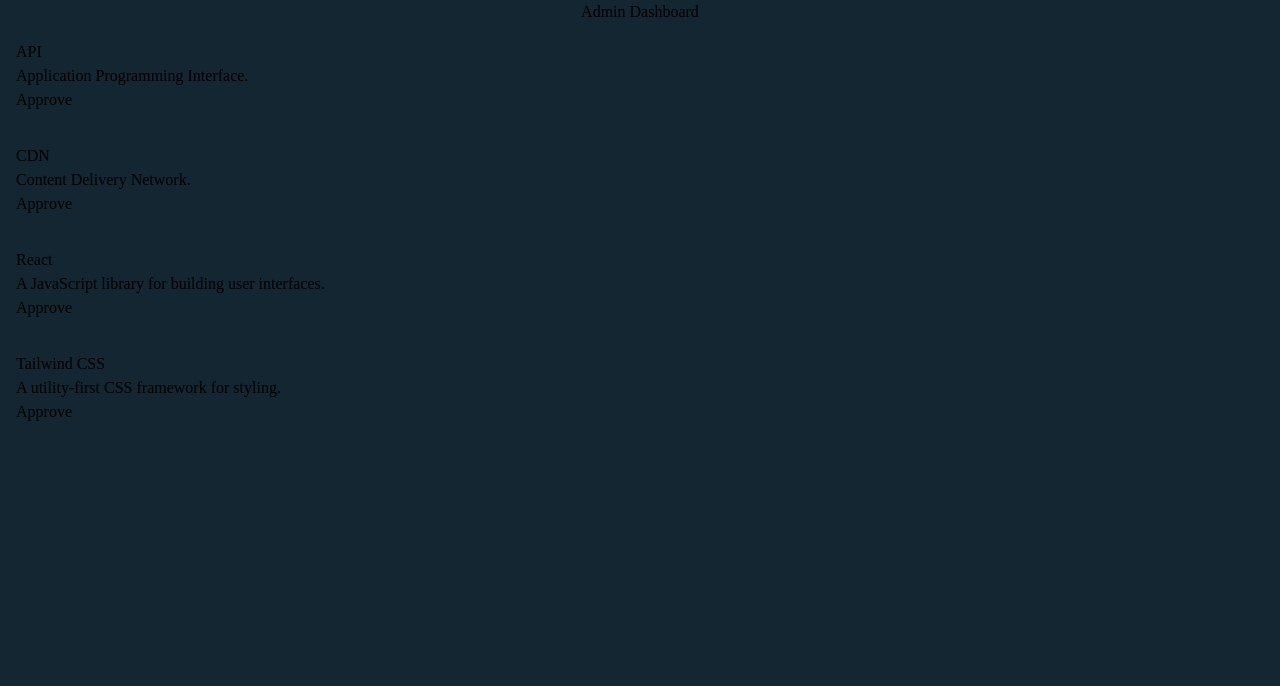
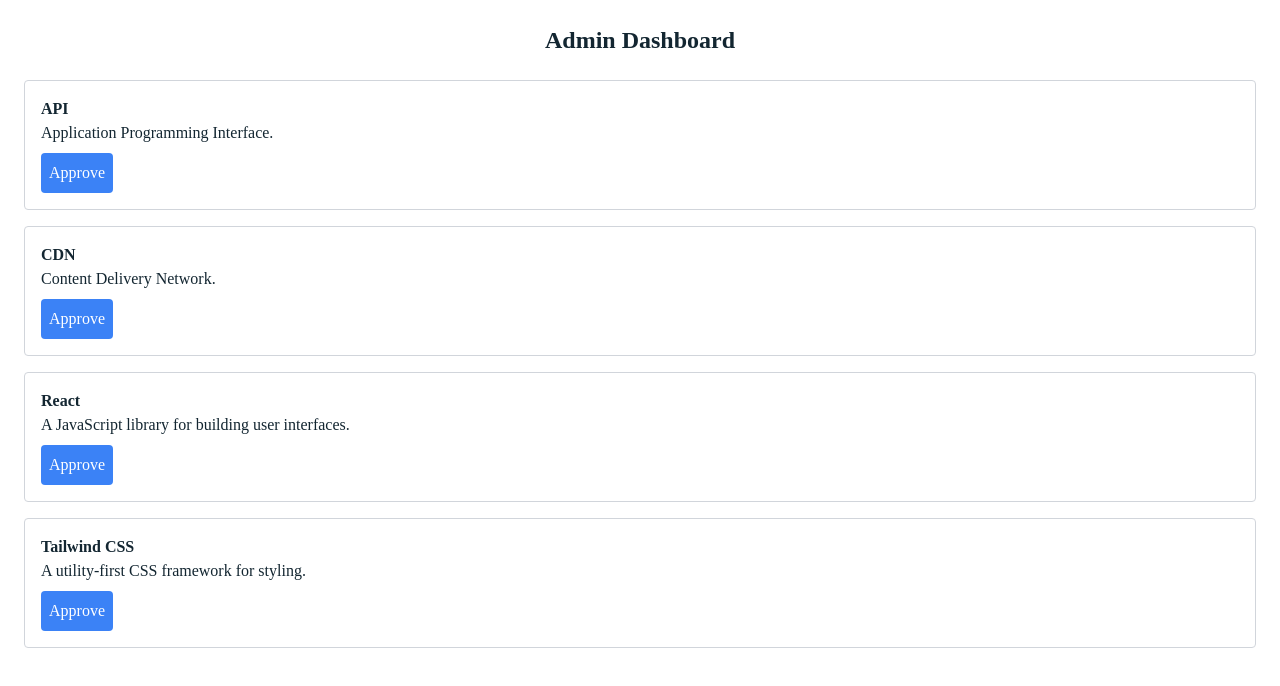
Before and after one commit to 0xOneBeing/tech-dictionary, a React (Create React App) app: page /admin in a window 1280 px wide. Shown: the top 686 px of the page. Built offline with nearby package versions, Linux system fonts and the light colour scheme.

Commit message:
Fixed tailwindcss issues.

```diff
--- a/package.json
+++ b/package.json
@@ -40,6 +40,6 @@
     ]
   },
   "devDependencies": {
-    "tailwindcss": "^3.4.10"
+    "tailwindcss": "^3.4.12"
   }
 }
--- a/src/App.css
+++ b/src/App.css
@@ -1,5 +1,113 @@
+*, ::before, ::after {
+  --tw-border-spacing-x: 0;
+  --tw-border-spacing-y: 0;
+  --tw-translate-x: 0;
+  --tw-translate-y: 0;
+  --tw-rotate: 0;
+  --tw-skew-x: 0;
+  --tw-skew-y: 0;
+  --tw-scale-x: 1;
+  --tw-scale-y: 1;
+  --tw-pan-x:  ;
+  --tw-pan-y:  ;
+  --tw-pinch-zoom:  ;
+  --tw-scroll-snap-strictness: proximity;
+  --tw-gradient-from-position:  ;
+  --tw-gradient-via-position:  ;
+  --tw-gradient-to-position:  ;
+  --tw-ordinal:  ;
+  --tw-slashed-zero:  ;
+  --tw-numeric-figure:  ;
+  --tw-numeric-spacing:  ;
+  --tw-numeric-fraction:  ;
+  --tw-ring-inset:  ;
+  --tw-ring-offset-width: 0px;
+  --tw-ring-offset-color: #fff;
+  --tw-ring-color: rgb(59 130 246 / 0.5);
+  --tw-ring-offset-shadow: 0 0 #0000;
+  --tw-ring-shadow: 0 0 #0000;
+  --tw-shadow: 0 0 #0000;
+  --tw-shadow-colored: 0 0 #0000;
+  --tw-blur:  ;
+  --tw-brightness:  ;
+  --tw-contrast:  ;
+  --tw-grayscale:  ;
+  --tw-hue-rotate:  ;
+  --tw-invert:  ;
+  --tw-saturate:  ;
+  --tw-sepia:  ;
+  --tw-drop-shadow:  ;
+  --tw-backdrop-blur:  ;
+  --tw-backdrop-brightness:  ;
+  --tw-backdrop-contrast:  ;
+  --tw-backdrop-grayscale:  ;
+  --tw-backdrop-hue-rotate:  ;
+  --tw-backdrop-invert:  ;
+  --tw-backdrop-opacity:  ;
+  --tw-backdrop-saturate:  ;
+  --tw-backdrop-sepia:  ;
+  --tw-contain-size:  ;
+  --tw-contain-layout:  ;
+  --tw-contain-paint:  ;
+  --tw-contain-style:  ;
+}
+
+::backdrop {
+  --tw-border-spacing-x: 0;
+  --tw-border-spacing-y: 0;
+  --tw-translate-x: 0;
+  --tw-translate-y: 0;
+  --tw-rotate: 0;
+  --tw-skew-x: 0;
+  --tw-skew-y: 0;
+  --tw-scale-x: 1;
+  --tw-scale-y: 1;
+  --tw-pan-x:  ;
+  --tw-pan-y:  ;
+  --tw-pinch-zoom:  ;
+  --tw-scroll-snap-strictness: proximity;
+  --tw-gradient-from-position:  ;
+  --tw-gradient-via-position:  ;
+  --tw-gradient-to-position:  ;
+  --tw-ordinal:  ;
+  --tw-slashed-zero:  ;
+  --tw-numeric-figure:  ;
+  --tw-numeric-spacing:  ;
+  --tw-numeric-fraction:  ;
+  --tw-ring-inset:  ;
+  --tw-ring-offset-width: 0px;
+  --tw-ring-offset-color: #fff;
+  --tw-ring-color: rgb(59 130 246 / 0.5);
+  --tw-ring-offset-shadow: 0 0 #0000;
+  --tw-ring-shadow: 0 0 #0000;
+  --tw-shadow: 0 0 #0000;
+  --tw-shadow-colored: 0 0 #0000;
+  --tw-blur:  ;
+  --tw-brightness:  ;
+  --tw-contrast:  ;
+  --tw-grayscale:  ;
+  --tw-hue-rotate:  ;
+  --tw-invert:  ;
+  --tw-saturate:  ;
+  --tw-sepia:  ;
+  --tw-drop-shadow:  ;
+  --tw-backdrop-blur:  ;
+  --tw-backdrop-brightness:  ;
+  --tw-backdrop-contrast:  ;
+  --tw-backdrop-grayscale:  ;
+  --tw-backdrop-hue-rotate:  ;
+  --tw-backdrop-invert:  ;
+  --tw-backdrop-opacity:  ;
+  --tw-backdrop-saturate:  ;
+  --tw-backdrop-sepia:  ;
+  --tw-contain-size:  ;
+  --tw-contain-layout:  ;
+  --tw-contain-paint:  ;
+  --tw-contain-style:  ;
+}
+
 /*
-! tailwindcss v3.4.10 | MIT License | https://tailwindcss.com
+! tailwindcss v3.4.12 | MIT License | https://tailwindcss.com
 */
 
 /*
@@ -22,7 +130,7 @@
 
 ::before,
 ::after {
-  --tw-content: "";
+  --tw-content: '';
 }
 
 /*
@@ -40,13 +148,11 @@
   line-height: 1.5;
   /* 1 */
   -webkit-text-size-adjust: 100%;
-  text-size-adjust: 100%;
   /* 2 */
   /* 3 */
   tab-size: 4;
   /* 3 */
-  font-family: ui-sans-serif, system-ui, sans-serif, "Apple Color Emoji",
-    "Segoe UI Emoji", "Segoe UI Symbol", "Noto Color Emoji";
+  font-family: ui-sans-serif, system-ui, sans-serif, "Apple Color Emoji", "Segoe UI Emoji", "Segoe UI Symbol", "Noto Color Emoji";
   /* 4 */
   font-feature-settings: normal;
   /* 5 */
@@ -89,7 +195,7 @@
 
 abbr:where([title]) {
   -webkit-text-decoration: underline dotted;
-  text-decoration: underline dotted;
+          text-decoration: underline dotted;
 }
 
 /*
@@ -135,8 +241,7 @@
 kbd,
 samp,
 pre {
-  font-family: ui-monospace, SFMono-Regular, Menlo, Monaco, Consolas,
-    "Liberation Mono", "Courier New", monospace;
+  font-family: ui-monospace, SFMono-Regular, Menlo, Monaco, Consolas, "Liberation Mono", "Courier New", monospace;
   /* 1 */
   font-feature-settings: normal;
   /* 2 */
@@ -237,9 +342,9 @@
 */
 
 button,
-input:where([type="button"]),
-input:where([type="reset"]),
-input:where([type="submit"]) {
+input:where([type='button']),
+input:where([type='reset']),
+input:where([type='submit']) {
   -webkit-appearance: button;
   /* 1 */
   background-color: transparent;
@@ -286,7 +391,7 @@
 2. Correct the outline style in Safari.
 */
 
-[type="search"] {
+[type='search'] {
   -webkit-appearance: textfield;
   /* 1 */
   outline-offset: -2px;
@@ -440,116 +545,6 @@
   display: none;
 }
 
-*,
-::before,
-::after {
-  --tw-border-spacing-x: 0;
-  --tw-border-spacing-y: 0;
-  --tw-translate-x: 0;
-  --tw-translate-y: 0;
-  --tw-rotate: 0;
-  --tw-skew-x: 0;
-  --tw-skew-y: 0;
-  --tw-scale-x: 1;
-  --tw-scale-y: 1;
-  --tw-pan-x: ;
-  --tw-pan-y: ;
-  --tw-pinch-zoom: ;
-  --tw-scroll-snap-strictness: proximity;
-  --tw-gradient-from-position: ;
-  --tw-gradient-via-position: ;
-  --tw-gradient-to-position: ;
-  --tw-ordinal: ;
-  --tw-slashed-zero: ;
-  --tw-numeric-figure: ;
-  --tw-numeric-spacing: ;
-  --tw-numeric-fraction: ;
-  --tw-ring-inset: ;
-  --tw-ring-offset-width: 0px;
-  --tw-ring-offset-color: #fff;
-  --tw-ring-color: rgb(59 130 246 / 0.5);
-  --tw-ring-offset-shadow: 0 0 #0000;
-  --tw-ring-shadow: 0 0 #0000;
-  --tw-shadow: 0 0 #0000;
-  --tw-shadow-colored: 0 0 #0000;
-  --tw-blur: ;
-  --tw-brightness: ;
-  --tw-contrast: ;
-  --tw-grayscale: ;
-  --tw-hue-rotate: ;
-  --tw-invert: ;
-  --tw-saturate: ;
-  --tw-sepia: ;
-  --tw-drop-shadow: ;
-  --tw-backdrop-blur: ;
-  --tw-backdrop-brightness: ;
-  --tw-backdrop-contrast: ;
-  --tw-backdrop-grayscale: ;
-  --tw-backdrop-hue-rotate: ;
-  --tw-backdrop-invert: ;
-  --tw-backdrop-opacity: ;
-  --tw-backdrop-saturate: ;
-  --tw-backdrop-sepia: ;
-  --tw-contain-size: ;
-  --tw-contain-layout: ;
-  --tw-contain-paint: ;
-  --tw-contain-style: ;
-}
-
-::backdrop {
-  --tw-border-spacing-x: 0;
-  --tw-border-spacing-y: 0;
-  --tw-translate-x: 0;
-  --tw-translate-y: 0;
-  --tw-rotate: 0;
-  --tw-skew-x: 0;
-  --tw-skew-y: 0;
-  --tw-scale-x: 1;
-  --tw-scale-y: 1;
-  --tw-pan-x: ;
-  --tw-pan-y: ;
-  --tw-pinch-zoom: ;
-  --tw-scroll-snap-strictness: proximity;
-  --tw-gradient-from-position: ;
-  --tw-gradient-via-position: ;
-  --tw-gradient-to-position: ;
-  --tw-ordinal: ;
-  --tw-slashed-zero: ;
-  --tw-numeric-figure: ;
-  --tw-numeric-spacing: ;
-  --tw-numeric-fraction: ;
-  --tw-ring-inset: ;
-  --tw-ring-offset-width: 0px;
-  --tw-ring-offset-color: #fff;
-  --tw-ring-color: rgb(59 130 246 / 0.5);
-  --tw-ring-offset-shadow: 0 0 #0000;
-  --tw-ring-shadow: 0 0 #0000;
-  --tw-shadow: 0 0 #0000;
-  --tw-shadow-colored: 0 0 #0000;
-  --tw-blur: ;
-  --tw-brightness: ;
-  --tw-contrast: ;
-  --tw-grayscale: ;
-  --tw-hue-rotate: ;
-  --tw-invert: ;
-  --tw-saturate: ;
-  --tw-sepia: ;
-  --tw-drop-shadow: ;
-  --tw-backdrop-blur: ;
-  --tw-backdrop-brightness: ;
-  --tw-backdrop-contrast: ;
-  --tw-backdrop-grayscale: ;
-  --tw-backdrop-hue-rotate: ;
-  --tw-backdrop-invert: ;
-  --tw-backdrop-opacity: ;
-  --tw-backdrop-saturate: ;
-  --tw-backdrop-sepia: ;
-  --tw-contain-size: ;
-  --tw-contain-layout: ;
-  --tw-contain-paint: ;
-  --tw-contain-style: ;
-}
-
 .container {
   width: 100%;
 }
@@ -584,74 +579,201 @@
   }
 }
 
+.sticky {
+  position: sticky;
+}
+
 .mx-auto {
   margin-left: auto;
   margin-right: auto;
 }
 
-.px-4 {
-  padding-left: 1rem;
-  padding-right: 1rem;
+.mb-0 {
+  margin-bottom: 0px;
 }
 
-.zilla-slab-light {
-  font-family: "Zilla Slab", serif;
-  font-weight: 300;
-  font-style: normal;
+.mb-4 {
+  margin-bottom: 1rem;
 }
 
-.zilla-slab-regular {
-  font-family: "Zilla Slab", serif;
-  font-weight: 400;
-  font-style: normal;
+.ml-2 {
+  margin-left: 0.5rem;
 }
 
-.zilla-slab-medium {
-  font-family: "Zilla Slab", serif;
-  font-weight: 500;
-  font-style: normal;
+.mt-2 {
+  margin-top: 0.5rem;
 }
 
-.zilla-slab-semibold {
-  font-family: "Zilla Slab", serif;
-  font-weight: 600;
-  font-style: normal;
+.mt-4 {
+  margin-top: 1rem;
 }
 
-.zilla-slab-bold {
-  font-family: "Zilla Slab", serif;
-  font-weight: 700;
-  font-style: normal;
+.mt-6 {
+  margin-top: 1.5rem;
 }
 
-.zilla-slab-light-italic {
-  font-family: "Zilla Slab", serif;
-  font-weight: 300;
-  font-style: italic;
+.mt-8 {
+  margin-top: 2rem;
 }
 
-.zilla-slab-regular-italic {
-  font-family: "Zilla Slab", serif;
-  font-weight: 400;
-  font-style: italic;
+.flex {
+  display: flex;
 }
 
-.zilla-slab-medium-italic {
-  font-family: "Zilla Slab", serif;
-  font-weight: 500;
-  font-style: italic;
+.min-h-screen {
+  min-height: 100vh;
 }
 
-.zilla-slab-semibold-italic {
-  font-family: "Zilla Slab", serif;
-  font-weight: 600;
-  font-style: italic;
+.w-\[100\%\] {
+  width: 100%;
 }
 
-.zilla-slab-bold-italic {
-  font-family: "Zilla Slab", serif;
+.w-full {
+  width: 100%;
+}
+
+.max-w-lg {
+  max-width: 32rem;
+}
+
+.justify-center {
+  justify-content: center;
+}
+
+.rounded {
+  border-radius: 0.25rem;
+}
+
+.rounded-full {
+  border-radius: 9999px;
+}
+
+.border {
+  border-width: 1px;
+}
+
+.border-gray-300 {
+  --tw-border-opacity: 1;
+  border-color: rgb(209 213 219 / var(--tw-border-opacity));
+}
+
+.bg-\[\#0a1b27\] {
+  --tw-bg-opacity: 1;
+  background-color: rgb(10 27 39 / var(--tw-bg-opacity));
+}
+
+.bg-\[var\(--white-color\)\] {
+  background-color: var(--white-color);
+}
+
+.bg-blue-500 {
+  --tw-bg-opacity: 1;
+  background-color: rgb(59 130 246 / var(--tw-bg-opacity));
+}
+
+.bg-green-500 {
+  --tw-bg-opacity: 1;
+  background-color: rgb(34 197 94 / var(--tw-bg-opacity));
+}
+
+.bg-white {
+  --tw-bg-opacity: 1;
+  background-color: rgb(255 255 255 / var(--tw-bg-opacity));
+}
+
+.p-2 {
+  padding: 0.5rem;
+}
+
+.p-4 {
+  padding: 1rem;
+}
+
+.p-6 {
+  padding: 1.5rem;
+}
+
+.py-2 {
+  padding-top: 0.5rem;
+  padding-bottom: 0.5rem;
+}
+
+.pt-3 {
+  padding-top: 0.75rem;
+}
+
+.text-center {
+  text-align: center;
+}
+
+.text-2xl {
+  font-size: 1.5rem;
+  line-height: 2rem;
+}
+
+.text-3xl {
+  font-size: 1.875rem;
+  line-height: 2.25rem;
+}
+
+.text-\[0\.6rem\] {
+  font-size: 0.6rem;
+}
+
+.text-xl {
+  font-size: 1.25rem;
+  line-height: 1.75rem;
+}
+
+.font-bold {
   font-weight: 700;
-  font-style: italic;
+}
+
+.font-semibold {
+  font-weight: 600;
+}
+
+.tracking-wide {
+  letter-spacing: 0.025em;
+}
+
+.text-\[\#CBE1EA\] {
+  --tw-text-opacity: 1;
+  color: rgb(203 225 234 / var(--tw-text-opacity));
+}
+
+.text-\[var\(--primary-color\)\] {
+  color: var(--primary-color);
+}
+
+.text-cyan-100 {
+  --tw-text-opacity: 1;
+  color: rgb(207 250 254 / var(--tw-text-opacity));
+}
+
+.text-green-500 {
+  --tw-text-opacity: 1;
+  color: rgb(34 197 94 / var(--tw-text-opacity));
+}
+
+.text-white {
+  --tw-text-opacity: 1;
+  color: rgb(255 255 255 / var(--tw-text-opacity));
+}
+
+.filter {
+  filter: var(--tw-blur) var(--tw-brightness) var(--tw-contrast) var(--tw-grayscale) var(--tw-hue-rotate) var(--tw-invert) var(--tw-saturate) var(--tw-sepia) var(--tw-drop-shadow);
+}
+
+/* Poppins Font */
+
+/* Poppins Font */
+
+:root {
+  --primary-color: #132631;
+  --secondary-color: "";
+  --white-color: #ffffff;
+  --black-color: #000000;
 }
 
 body {
@@ -662,7 +784,7 @@
   font-style: normal;
 }
 
-code {
-  font-family: source-code-pro, Menlo, Monaco, Consolas, "Courier New",
-    monospace;
+.hover\:bg-red-400:hover {
+  --tw-bg-opacity: 1;
+  background-color: rgb(248 113 113 / var(--tw-bg-opacity));
 }
--- a/src/App.js
+++ b/src/App.js
@@ -16,7 +16,7 @@
     // text-[#CBE1EA]
 
     <Router>
-      <div className="min-h-screen bg-[#132631]">
+      <div className="min-h-screen text-[var(--primary-color)] bg-[var(--white-color)]">
         {/* <Header /> */}
         <Routes>
           {routes.map((route) => (
--- a/src/index.css
+++ b/src/index.css
@@ -2,74 +2,111 @@
 @tailwind components;
 @tailwind utilities;
 
-@import url("https://fonts.googleapis.com/css2?family=Zilla+Slab:ital,wght@0,300;0,400;0,500;0,600;0,700;1,300;1,400;1,500;1,600;1,700&display=swap");
-
-.zilla-slab-light {
-  font-family: "Zilla Slab", serif;
+/* Poppins Font */
+@import url("https://fonts.googleapis.com/css2?family=Poppins:ital,wght@0,100;0,200;0,300;0,400;0,500;0,600;0,700;0,800;0,900;1,100;1,200;1,300;1,400;1,500;1,600;1,700;1,800;1,900&display=swap");
+.poppins-thin {
+  font-family: "Poppins", system-ui;
+  font-weight: 100;
+  font-style: normal;
+}
+.poppins-extralight {
+  font-family: "Poppins", system-ui;
+  font-weight: 200;
+  font-style: normal;
+}
+.poppins-light {
+  font-family: "Poppins", system-ui;
   font-weight: 300;
   font-style: normal;
 }
-
-.zilla-slab-regular {
-  font-family: "Zilla Slab", serif;
+.poppins-regular {
+  font-family: "Poppins", system-ui;
   font-weight: 400;
   font-style: normal;
 }
-
-.zilla-slab-medium {
-  font-family: "Zilla Slab", serif;
+.poppins-medium {
+  font-family: "Poppins", system-ui;
   font-weight: 500;
   font-style: normal;
 }
-
-.zilla-slab-semibold {
-  font-family: "Zilla Slab", serif;
+.poppins-semibold {
+  font-family: "Poppins", system-ui;
   font-weight: 600;
   font-style: normal;
 }
-
-.zilla-slab-bold {
-  font-family: "Zilla Slab", serif;
+.poppins-bold {
+  font-family: "Poppins", system-ui;
   font-weight: 700;
   font-style: normal;
 }
-
-.zilla-slab-light-italic {
-  font-family: "Zilla Slab", serif;
+.poppins-extrabold {
+  font-family: "Poppins", system-ui;
+  font-weight: 800;
+  font-style: normal;
+}
+.poppins-black {
+  font-family: "Poppins", system-ui;
+  font-weight: 900;
+  font-style: normal;
+}
+.poppins-thin-italic {
+  font-family: "Poppins", system-ui;
+  font-weight: 100;
+  font-style: italic;
+}
+.poppins-extralight-italic {
+  font-family: "Poppins", system-ui;
+  font-weight: 200;
+  font-style: italic;
+}
+.poppins-light-italic {
+  font-family: "Poppins", system-ui;
   font-weight: 300;
   font-style: italic;
 }
-
-.zilla-slab-regular-italic {
-  font-family: "Zilla Slab", serif;
+.poppins-regular-italic {
+  font-family: "Poppins", system-ui;
   font-weight: 400;
   font-style: italic;
 }
-
-.zilla-slab-medium-italic {
-  font-family: "Zilla Slab", serif;
+.poppins-medium-italic {
+  font-family: "Poppins", system-ui;
   font-weight: 500;
   font-style: italic;
 }
-
-.zilla-slab-semibold-italic {
-  font-family: "Zilla Slab", serif;
+.poppins-semibold-italic {
+  font-family: "Poppins", system-ui;
   font-weight: 600;
   font-style: italic;
 }
-
-.zilla-slab-bold-italic {
-  font-family: "Zilla Slab", serif;
+.poppins-bold-italic {
+  font-family: "Poppins", system-ui;
   font-weight: 700;
   font-style: italic;
+}
+.poppins-extrabold-italic {
+  font-family: "Poppins", system-ui;
+  font-weight: 800;
+  font-style: italic;
+}
+.poppins-black-italic {
+  font-family: "Poppins", system-ui;
+  font-weight: 900;
+  font-style: italic;
+}
+/* Poppins Font */
+
+:root {
+  --primary-color: #132631;
+  --secondary-color: "";
+  --white-color: #ffffff;
+  --black-color: #000000;
 }
 
 body {
   margin: 0;
   padding: 0;
-  font-family: "Zilla Slab", serif;
+  font-family: "Poppins", system-ui;
   font-weight: 400;
   font-style: normal;
-  /* background: navy; */
-  /* color: white; */
 }
--- a/src/pages/Admin/Admin.jsx
+++ b/src/pages/Admin/Admin.jsx
@@ -13,7 +13,7 @@
   return (
     <>
       <Helmet>
-        <title>Admin Dashboard &middot; Tech Dictionary</title>
+        <title>Administrator Dashboard &middot; Tech Dictionary</title>
       </Helmet>
       <div className="p-6">
         <h1 className="text-2xl font-bold text-center">Admin Dashboard</h1>
@@ -30,7 +30,7 @@
                 <p>{sub.description}</p>
                 <button
                   onClick={() => handleApprove(sub.id)}
-                  className="mt-2 bg-blue-500 text-white p-2 rounded"
+                  className="mt-2 bg-blue-500 hover:bg-red-400 text-white p-2 rounded"
                 >
                   Approve
                 </button>
--- a/src/pages/Home/Home.jsx
+++ b/src/pages/Home/Home.jsx
@@ -111,7 +111,7 @@
 
   const handleSearch = () => {
     if (searchTerm) {
-      navigate(`/dictionary/${searchTerm}`);
+      navigate(`/dictionary/${searchTerm.toLowerCase()}`);
     }
   };
 
@@ -129,6 +129,7 @@
             className="p-2 border border-gray-300 rounded"
             value={searchTerm}
             onChange={(e) => setSearchTerm(e.target.value)}
+            autoFocus
           />
           <button
             onClick={handleSearch}
--- a/tailwind.config.js
+++ b/tailwind.config.js
@@ -1,7 +1,6 @@
 /** @type {import('tailwindcss').Config} */
 module.exports = {
-  // content: [],
-  content: ["./src/**/*.{html,js}"],
+  content: ["./src/**/*.{js,jsx,ts,tsx}"],
   theme: {
     extend: {},
   },
```
Also changed, not shown: src/index.js (+7 -6 lines), 1 other file (tests, documents, lock files or other folders).
